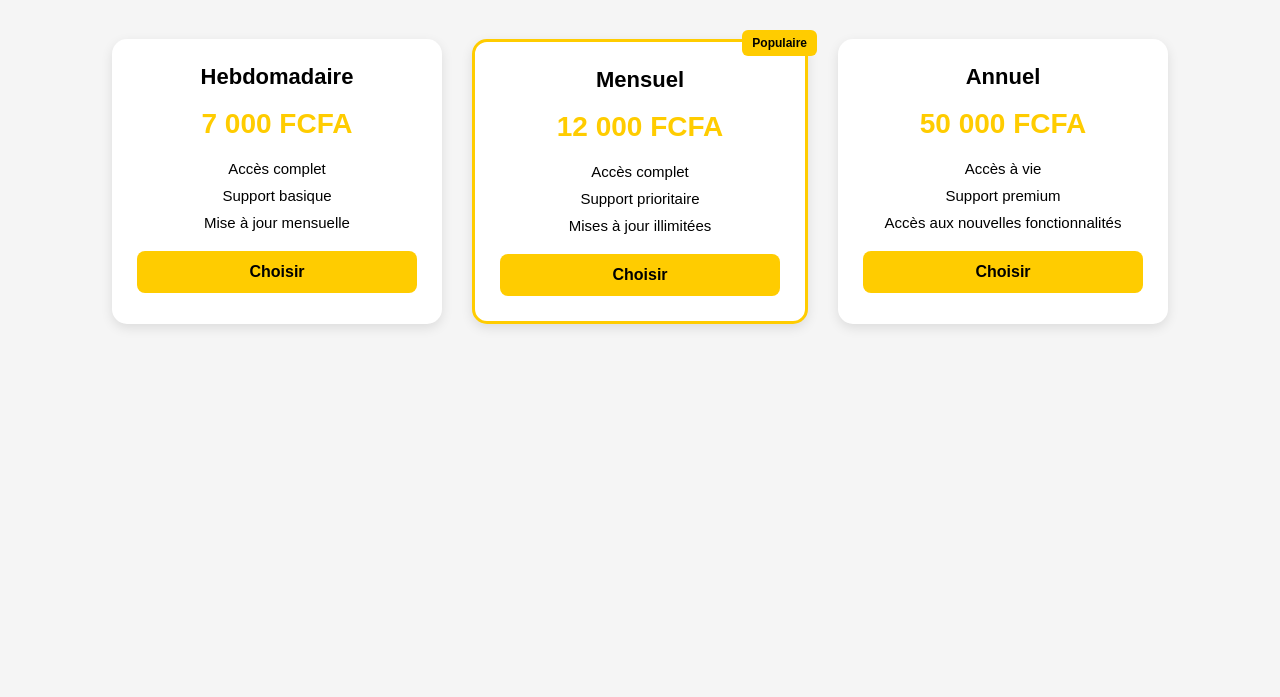
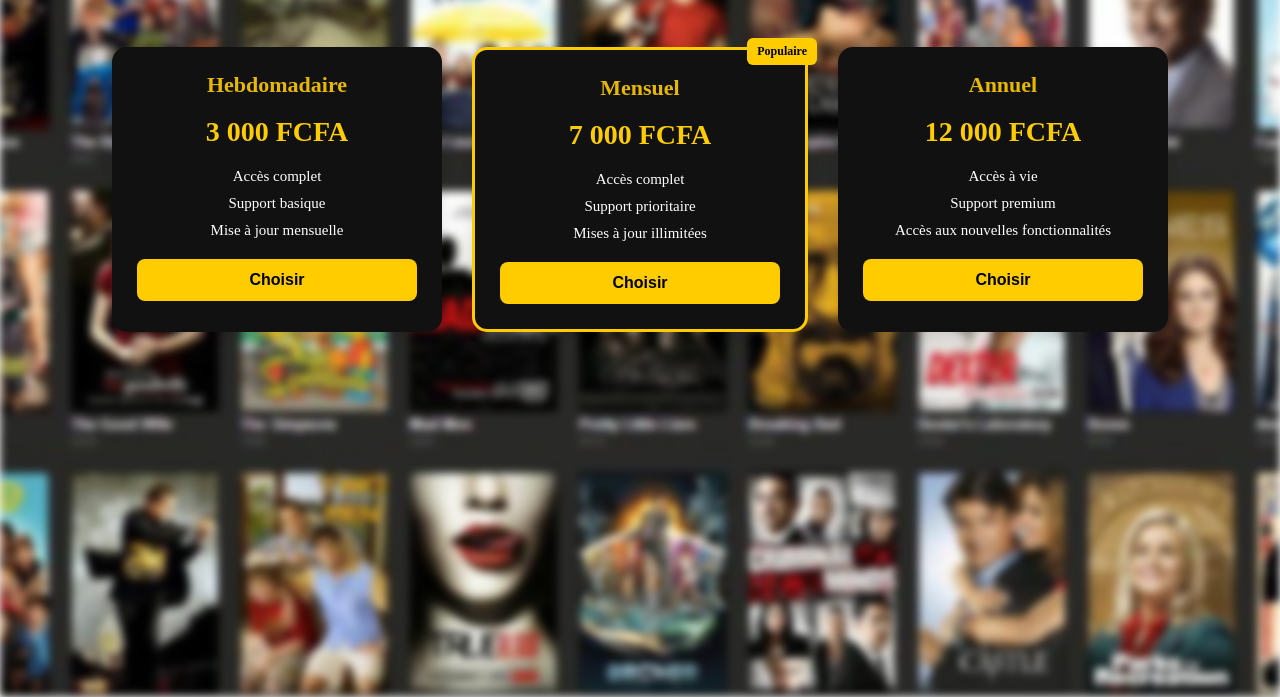
Before and after one commit to shalomassi1-dot/StreamRush, a plain HTML site: page abonner.html in a window 1280 px wide. Shown: the part 103-800 px from the top of the page. Drawn offline with Linux system fonts and the light colour scheme.

Commit message:
Add files via upload

```diff
--- a/abonner.html
+++ b/abonner.html
@@ -5,11 +5,29 @@
     <meta name="viewport" content="width=device-width, initial-scale=1.0">
     <title>StreamRush</title>
     <style>
-    body {
+.body {
     margin: 0;
+    background-image: url("fb_4.jpg");
     font-family: Arial, sans-serif;
-    background: #f5f5f5;
+    position: relative;
+    overflow: hidden;
+
 }
+
+body::before {
+    content: "";
+    position: fixed;
+    top: 0;
+    left: 0;
+    width: 100%;
+    height: 100%;
+    background-image: url("fb_4.jpg");
+    background-size: cover;
+    background-position: center;
+    filter: blur(4px);
+
+}
+
 
 .titre-page {
     text-align: center;
@@ -30,7 +48,7 @@
 }
 
 .carte-abonnement {
-    background: #fff;
+    background: #111;
     width: 280px;
     padding: 25px;
     border-radius: 15px;
@@ -97,8 +115,7 @@
     border-radius: 6px;
     font-weight: bold;
 }
-
-    </style>
+   </style>
 </head>
 <body>
     <!DOCTYPE html>
@@ -117,9 +134,9 @@
     <section class="abonnements-container">
 
         <div class="carte-abonnement">
-            <h2>Hebdomadaire</h2>
-            <p class="prix">7 000 FCFA</p>
-            <ul>
+            <h2 style="color: #e6b800;">Hebdomadaire</h2>
+            <p class="prix">3 000 FCFA</p>
+            <ul style="color: white;">
                 <li>Accès complet</li>
                 <li>Support basique</li>
                 <li>Mise à jour mensuelle</li>
@@ -131,9 +148,9 @@
 
         <div class="carte-abonnement carte-populaire">
             <div class="badge">Populaire</div>
-            <h2>Mensuel</h2>
-            <p class="prix">12 000 FCFA</p>
-            <ul>
+            <h2 style="color: #e6b800;">Mensuel</h2>
+            <p class="prix">7 000 FCFA</p>
+            <ul style="color: white;">
                 <li>Accès complet</li>
                 <li>Support prioritaire</li>
                 <li>Mises à jour illimitées</li>
@@ -144,9 +161,9 @@
         </div>
 
         <div class="carte-abonnement">
-            <h2>Annuel</h2>
-            <p class="prix">50 000 FCFA</p>
-            <ul>
+            <h2 style="color: #e6b800;">Annuel</h2>
+            <p class="prix">12 000 FCFA</p>
+            <ul style="color: white;">
                 <li>Accès à vie</li>
                 <li>Support premium</li>
                 <li>Accès aux nouvelles fonctionnalités</li>
```
